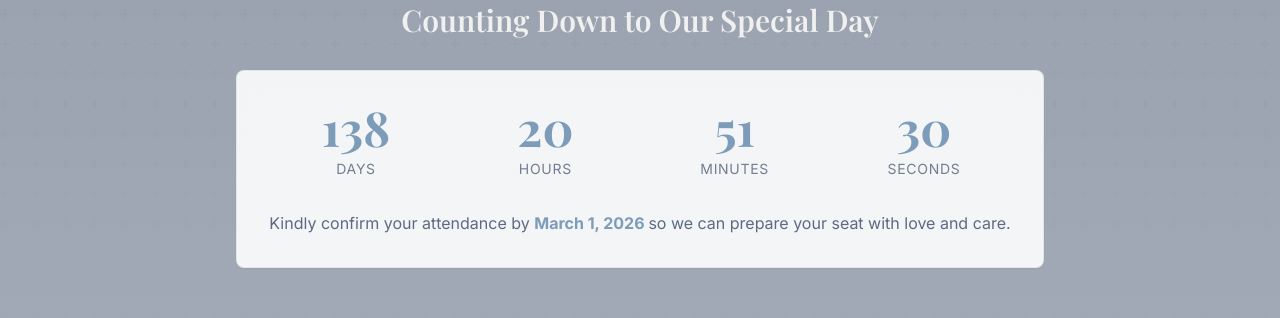
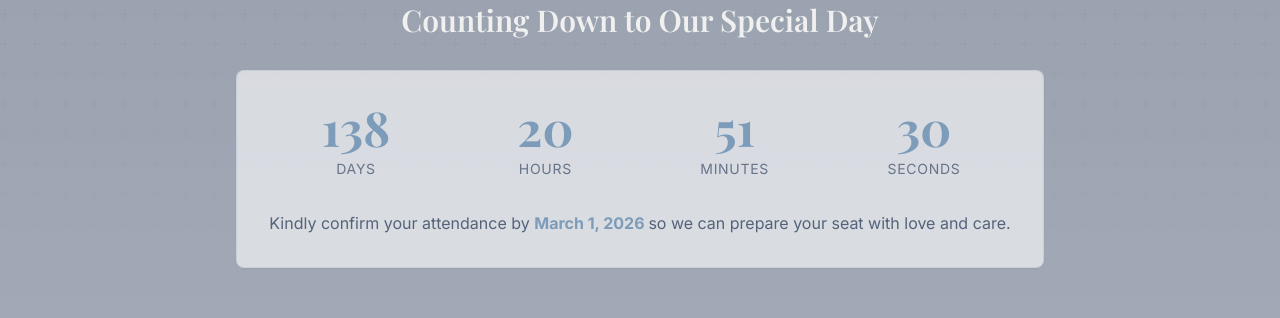
Before and after one commit to p-tolentino/aj-rsvp, a Next.js app: page / in a window 1280 px wide. Shown: the part 561-879 px from the top of the page. Built offline with nearby package versions, Linux system fonts and the light colour scheme; no server answers; the database is empty; a web font is replaced by a local one.

Commit message:
countdown box opacity

```diff
--- a/components/countdown.tsx
+++ b/components/countdown.tsx
@@ -38,7 +38,7 @@ export default function Countdown() {
       <h2 className="text-3xl font-serif font-semibold mb-8 text-center text-background">
         Counting Down to Our Special Day
       </h2>
-      <Card className="border-primary/20 bg-card-frosted">
+      <Card className="border-primary/20 bg-white/60">
         <CardContent className="p-8">
           <div className="grid grid-cols-2 md:grid-cols-4 gap-4">
             {Object.entries(timeLeft).map(([unit, value]) => (
```
